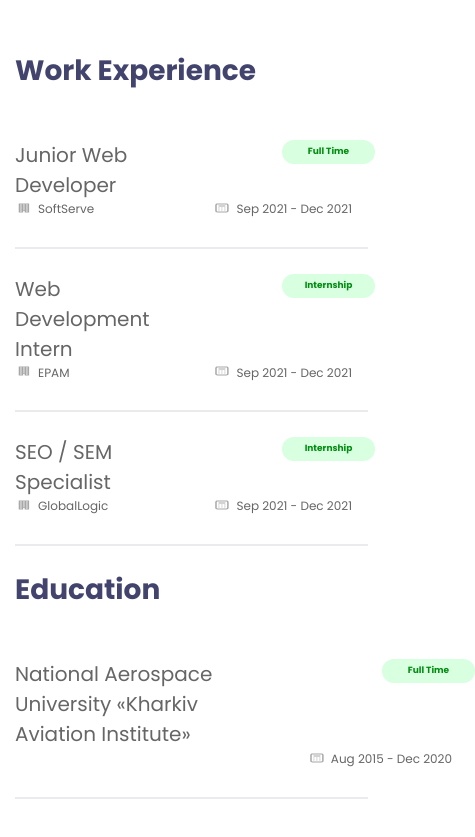
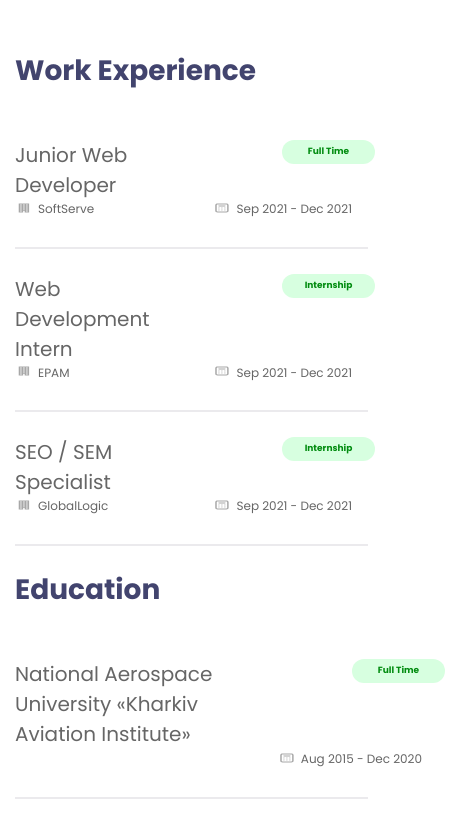
Before and after one commit to DmyTROSAlii/WebPortfolio-NotMy, a plain HTML site: page about.html in a window 390 px wide. Shown: the part 445-1282 px from the top of the page, 475 px wide, since content can reach past the window. Drawn offline with Linux system fonts and the light colour scheme; files whose address does not match are found by name.

Commit message:
Add href to logo and fix style in about layout

```diff
--- a/about.html
+++ b/about.html
@@ -12,7 +12,7 @@
 	<div class="container">
 		<header class="header">
 			<div class="overlay"></div>
-			<a href="" class="logo">
+			<a href="index.html" class="logo">
 				<img src="./img/svg/logo.svg" alt="" />
 			</a>
 			<nav class="nav">
--- a/css/components/section-about.css
+++ b/css/components/section-about.css
@@ -102,11 +102,7 @@
 @media screen and (max-width: 480px) {
 	.about-section .item .position,
 	.about-section .item .name-univer {
-		max-width: 260px;
-	}
-
-	.about-section .item .type-work {
-		max-width: 100px;
+		max-width: 230px;
 	}
 
 	.about-section .name-univer h3,
```
Also changed, not shown: contact.html (+1 -1 lines), index.html (+1 -1 lines), tech-stack.html (+2 -1 lines).
